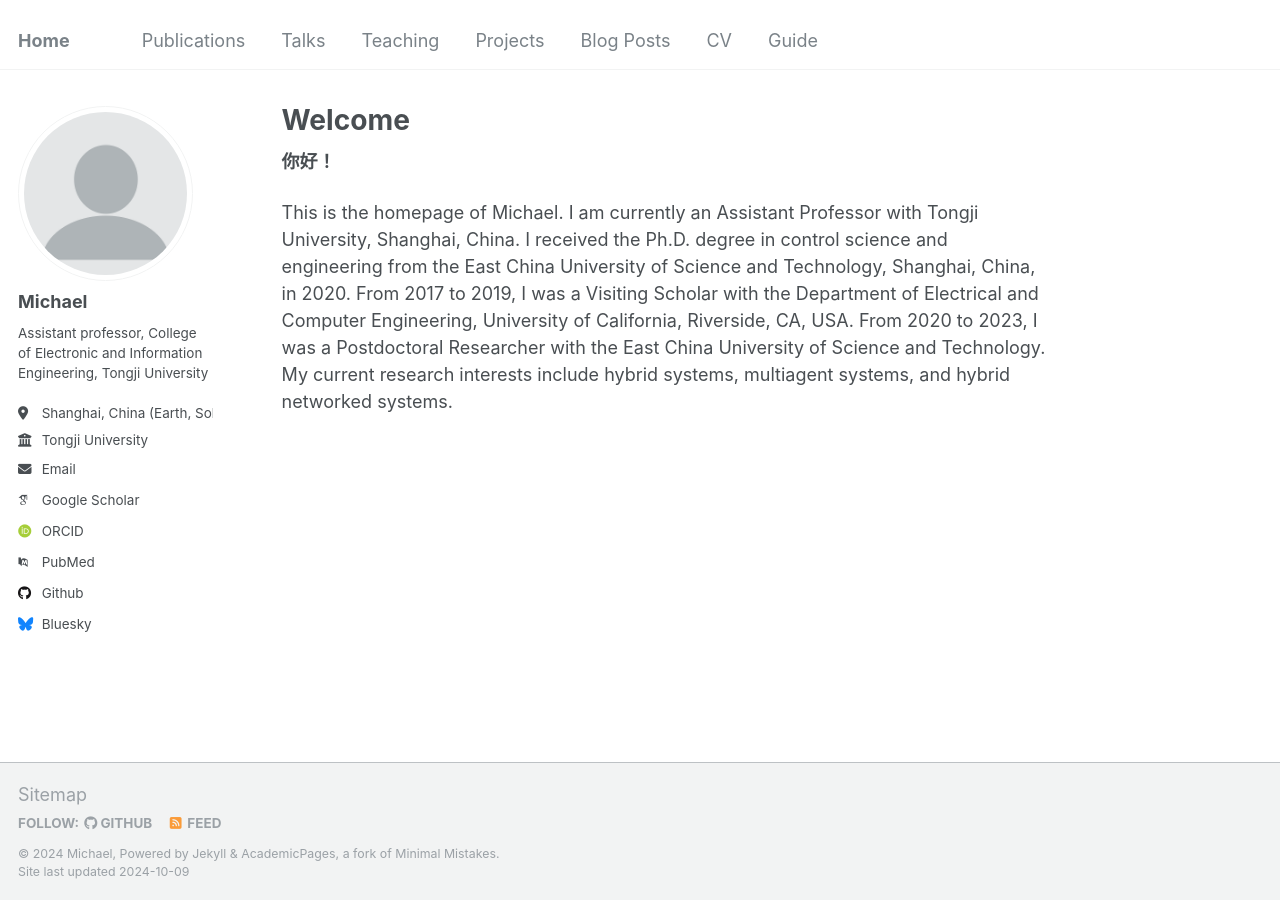
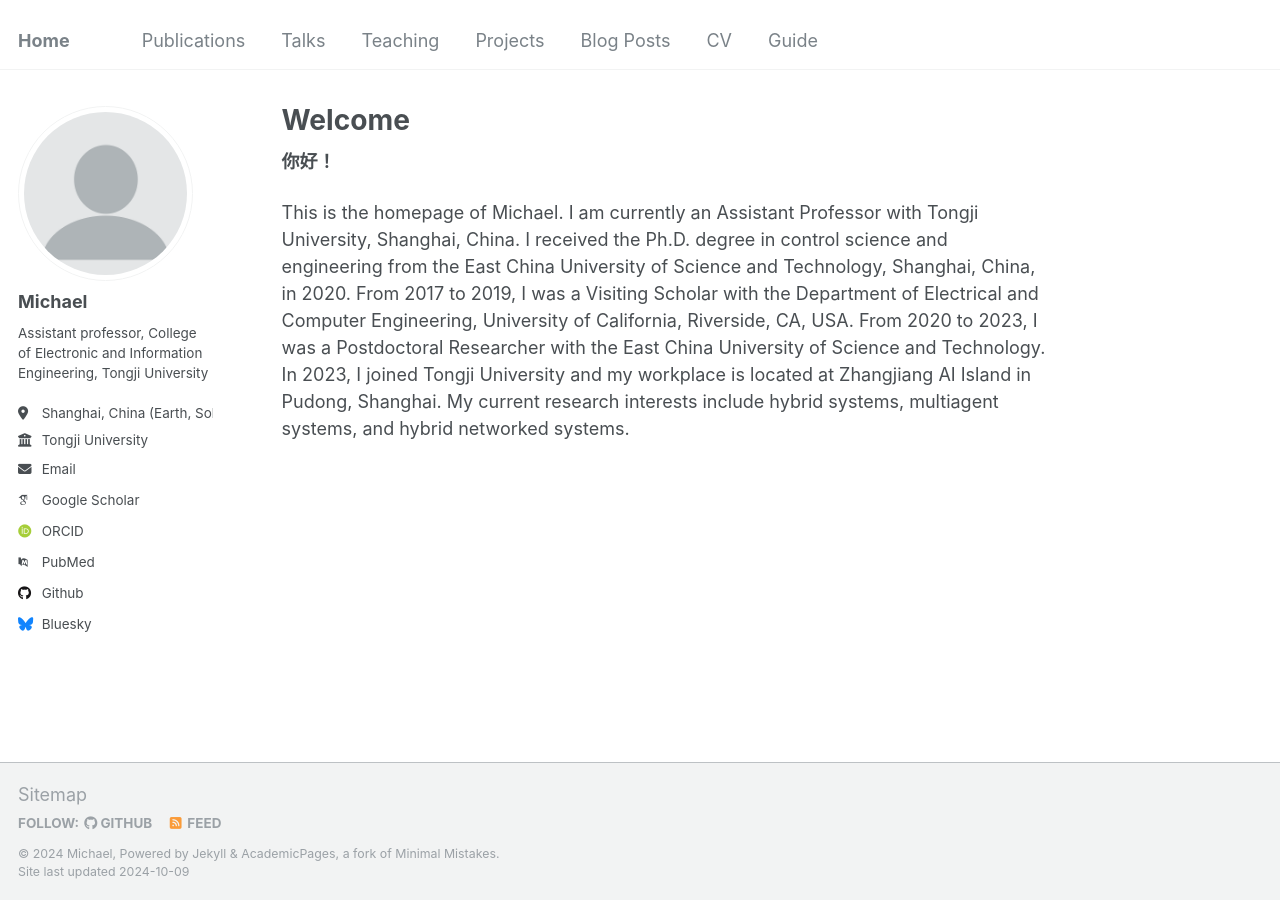
Before and after one commit to Starter1111/starter1111.github.io, a Jekyll site: the page built from _pages/about.md, in a window 1280 px wide. Built offline with Jekyll 4.4.1, drawn with Linux system fonts in a browser that asks for light colours; some web fonts are replaced.

Commit message:
Update about.md

```diff
--- a/_pages/about.md
+++ b/_pages/about.md
@@ -9,4 +9,4 @@ redirect_from:
 
 **你好！**
 
-This is the homepage of Michael. I am currently an Assistant Professor with Tongji University, Shanghai, China. I received the Ph.D. degree in control science and engineering from the East China University of Science and Technology, Shanghai, China, in 2020. From 2017 to 2019, I was a Visiting Scholar with the Department of Electrical and Computer Engineering, University of California, Riverside, CA, USA. From 2020 to 2023, I was a Postdoctoral Researcher with the East China University of Science and Technology. My current research interests include hybrid systems, multiagent systems, and hybrid networked systems.
+This is the homepage of Michael. I am currently an Assistant Professor with Tongji University, Shanghai, China. I received the Ph.D. degree in control science and engineering from the East China University of Science and Technology, Shanghai, China, in 2020. From 2017 to 2019, I was a Visiting Scholar with the Department of Electrical and Computer Engineering, University of California, Riverside, CA, USA. From 2020 to 2023, I was a Postdoctoral Researcher with the East China University of Science and Technology. In 2023, I joined Tongji University and my workplace is located at Zhangjiang AI Island in Pudong, Shanghai. My current research interests include hybrid systems, multiagent systems, and hybrid networked systems.
```
